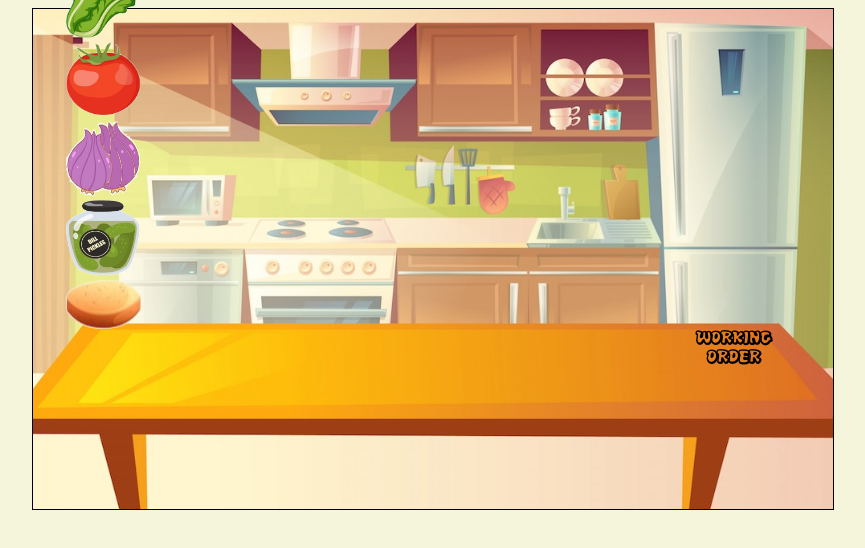
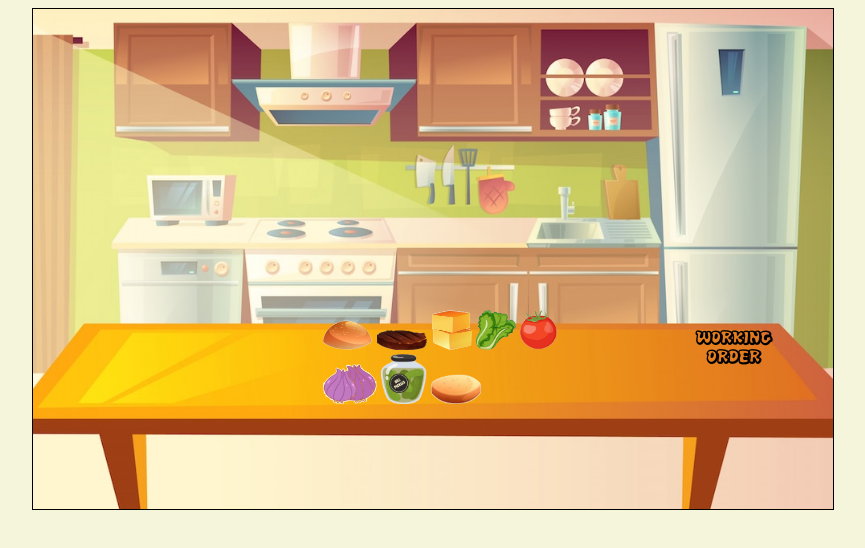
Before and after one commit to angeeg/burger-boss, a plain HTML site: page game.html in a window 1280 px wide. Shown: the whole page, without its empty margins (207-1072 px from the left). Drawn offline with Linux system fonts and the light colour scheme; files whose address does not match are found by name.

Commit message:
whole ingredients positioned on table

```diff
--- a/css/style.css
+++ b/css/style.css
@@ -111,15 +111,24 @@ td {
 }
 
 /* whole ingredient section design */
+.whole-ingredients{
+  /* border: solid 1px black; */
+  width: 300px;
+  grid-row: 4 / 5 ;
+  grid-column: 3 / 7;
+}
+
 .whole-ingredient-list{
   list-style: none;
 
 }
 
+.whole-ingredient-list>li{
+  display: inline;
+}
+
 
 .whole-ingredients-img{
-  width: 75px;
-  height: 75px;
   text-decoration: none;
 }
 
@@ -127,56 +136,43 @@ td {
   opacity: 90%;
 }
 
-/* .top-bun{
-  grid-row: 5 / 6 ;
-  grid-column: 3 / 4 ;
+.top-bun-img{
+  height: 30px;
+  width: 50px;
 }
 
-.burger-patty{
-  grid-row: 5 / 6 ;
-  grid-column: 4 / 5;
+.burger-patty-img{
+  height: 20px;
+  width: 50px;
 }
 
-.whole-cheese{
-  grid-row: 5 / 6;
-  grid-column: 5 / 6 ;
+.whole-cheese-img{
+  height: 40px;
+  width: 40px;
 }
 
-.whole-lettuce{
-  grid-row: 5 / 6;
-  grid-column: 6 / 7 ;
+.whole-lettuce-img{
+  height: 40px;
+  width: 40px;
 }
 
-.whole-tomato{
-  grid-row: 6 / 7 ;
-  grid-column: 5 / 6 ;
-}
-.whole-onion{
-  grid-row: 6 / 7 ;
-  grid-column: 6 / 7 ;
-}
-
-.whole-pickles{
-  grid-row: 6 / 7 ;
-  grid-column: 4 / 5 ;
-}
-
-.bottom-bun{
-  grid-row: 6 / 7 ;
-  grid-column: 3 / 4 ;
-}  */
-
-.burger-patty-img{
+.whole-tomato-img{
   height: 40px;
 }
 
-.bottom-bun-img{
+.whole-onion-img{
+  height: 40px;
+}
+
+.whole-pickles-img{
   height: 50px;
 }
 
-.top-bun-img{
-  height: 50px;
+.bottom-bun-img{
+  height: 30px;
+  width: 50px;
 }
+
 
 /* working order burger builder design */
 .burger-builder {
--- a/game.html
+++ b/game.html
@@ -15,11 +15,11 @@
         <ul class="whole-ingredient-list">
         <li><a class="top-bun"><img class="whole-ingredients-img top-bun-img" src="css/assets/images/ingredients/top-bun.png" alt="burger-bun-top"></a></li>
         <li><a class="burger-patty"><img class="whole-ingredients-img burger-patty-img" src="css/assets/images/ingredients/burger.png" alt="burger-patty"></a></li>
-        <li><a class="whole-cheese"><img class="whole-ingredients-img" src="css/assets/images/ingredients/whole-cheese.png" alt="block-of-yellow-cheese"></a></li>
-        <li><a class="whole-lettuce"><img class="whole-ingredients-img" src="css/assets/images/ingredients/whole-lettuce.png" alt="lettuce-head"></a></li>
-        <li><a class="whole-tomato"><img class="whole-ingredients-img" src="css/assets/images/ingredients/whole-tomato.png" alt="whole-tomato"></a></li>
-        <li><a class="whole-onion"><img class="whole-ingredients-img" src="css/assets/images/ingredients/whole-onion.png" alt="whole-red-onion"></a></li>
-        <li><a class="whole-pickles"><img class="whole-ingredients-img" src="css/assets/images/ingredients/whole-pickles.png" alt="jar-of-pickles"></a></li>
+        <li><a class="whole-cheese"><img class="whole-ingredients-img whole-cheese-img" src="css/assets/images/ingredients/whole-cheese.png" alt="block-of-yellow-cheese"></a></li>
+        <li><a class="whole-lettuce"><img class="whole-ingredients-img whole-lettuce-img" src="css/assets/images/ingredients/whole-lettuce.png" alt="lettuce-head"></a></li>
+        <li><a class="whole-tomato"><img class="whole-ingredients-img whole-tomato-img" src="css/assets/images/ingredients/whole-tomato.png" alt="whole-tomato"></a></li>
+        <li><a class="whole-onion"><img class="whole-ingredients-img whole-onion-img" src="css/assets/images/ingredients/whole-onion.png" alt="whole-red-onion"></a></li>
+        <li><a class="whole-pickles"><img class="whole-ingredients-img whole-pickles-img" src="css/assets/images/ingredients/whole-pickles.png" alt="jar-of-pickles"></a></li>
         <li><a class="bottom-bun" ><img class="whole-ingredients-img bottom-bun-img" src="css/assets/images/ingredients/bottom-bun.png" alt="burger-bun-bottom"></a></li>
         </ul>
     </div>
```
